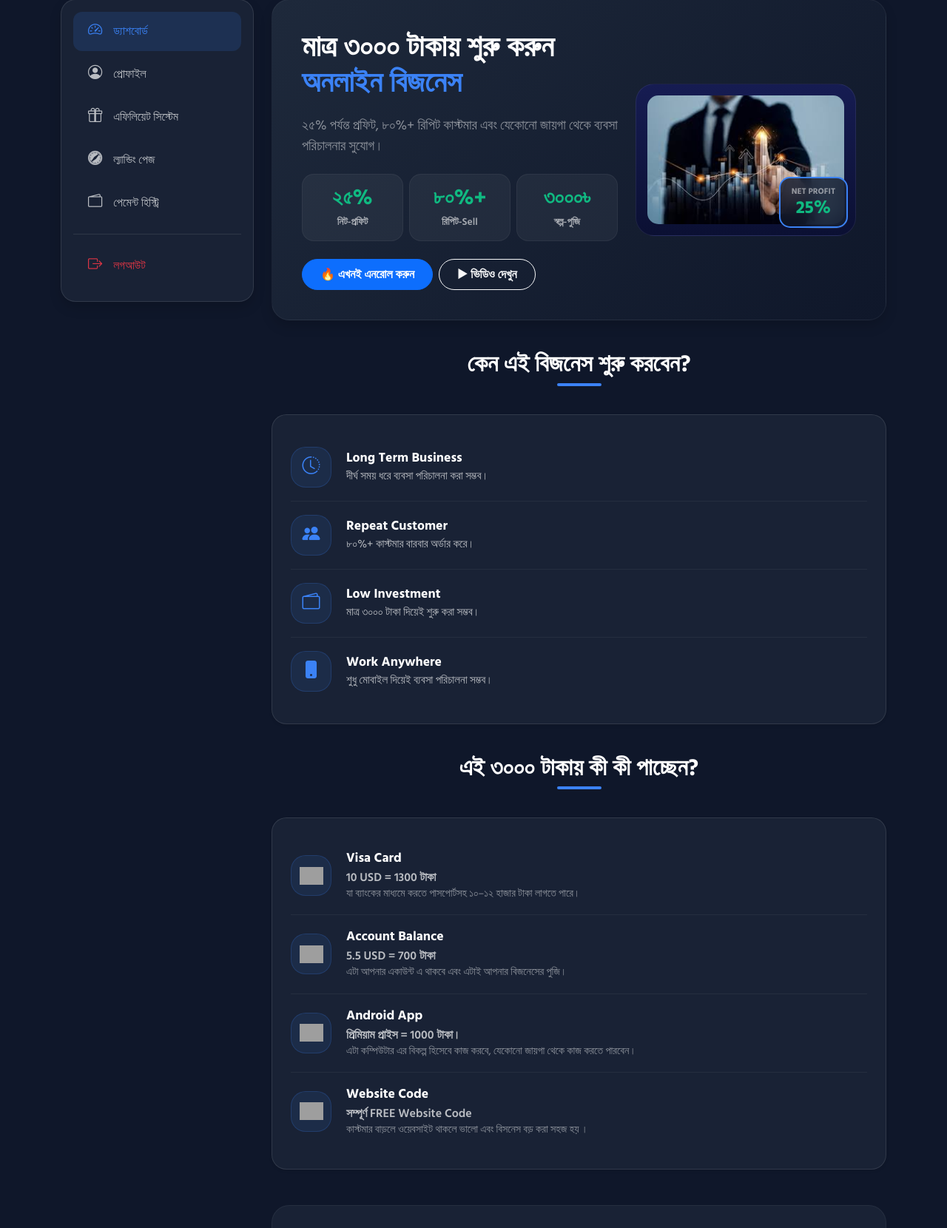
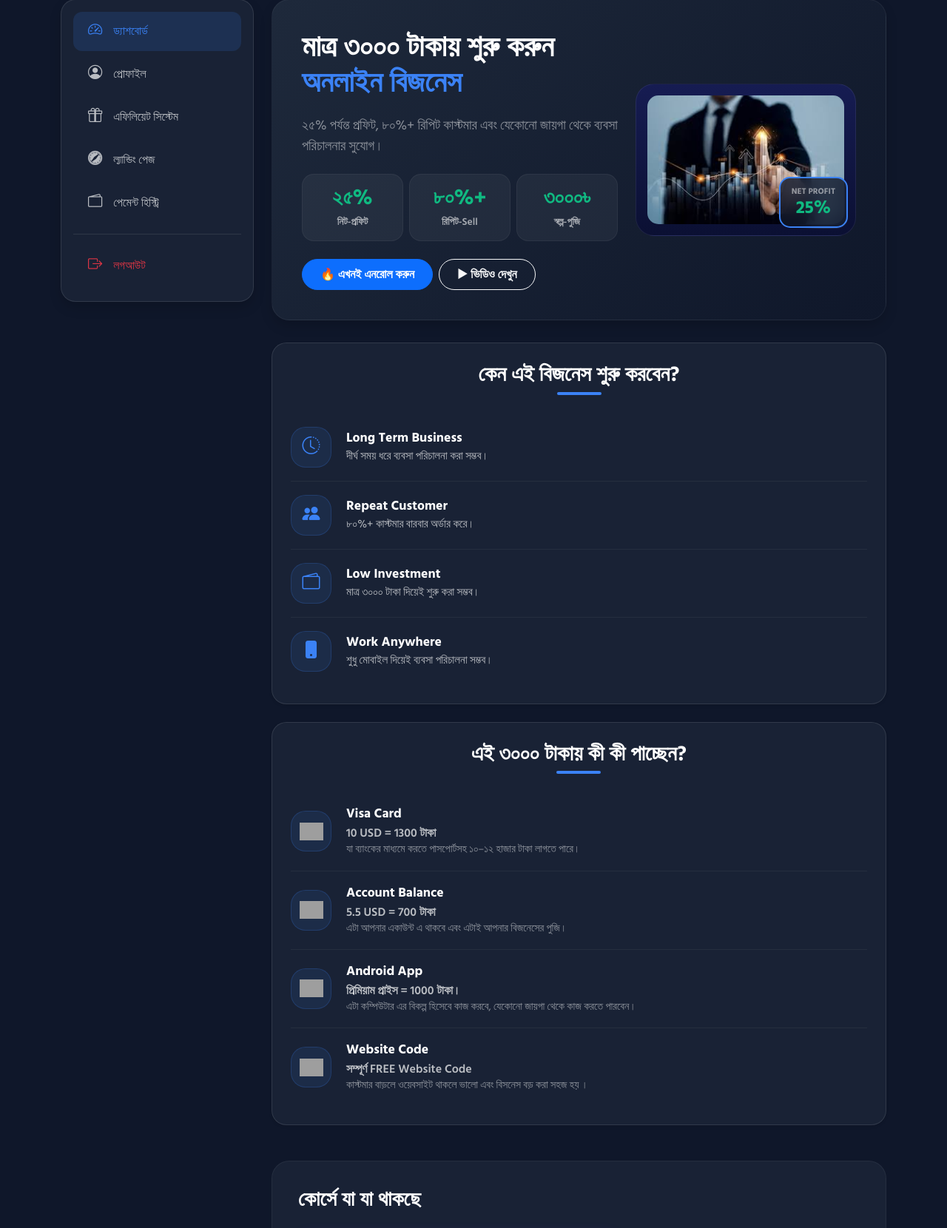
Before and after one commit to bamdyasin/coinbusiness, a PHP site: page /user/dashboard.php in a window 1280 px wide. Shown: the part 105-1765 px from the top of the page at 74% size. Run offline with PHP 8.4, Linux system fonts and the light colour scheme; the visitor is signed in with stand-in values (Sample User, id 1); grey boxes are pictures that could not be loaded.

Commit message:
designdone

```diff
--- a/user/dashboard.php
+++ b/user/dashboard.php
@@ -86,8 +86,8 @@ $extra_css = '
         .stats-item-box h3 { color: #10b981; font-weight: 800; margin-bottom: 5px; }
         .stats-label { font-size: 0.85rem !important; color: rgba(255,255,255,0.6); font-weight: 600; }
 
-        .section-title-box { text-align: center; margin: 40px 0 30px; }
-        .section-title-box h2 { font-weight: 700; font-size: 2rem; position: relative; display: inline-block; padding-bottom: 10px; }
+        .section-title-box { text-align: center; margin-bottom: 25px; }
+        .section-title-box h2 { font-weight: 700; font-size: 1.8rem; position: relative; display: inline-block; padding-bottom: 10px; margin-bottom: 0; }
         .section-title-box h2::after { content: ""; width: 60px; height: 4px; background: #3b82f6; position: absolute; bottom: 0; left: 50%; transform: translateX(-50%); border-radius: 10px; }
 
         /* Unified List Item Design */
@@ -223,9 +223,9 @@ include 'header.php';
                 </div>
             </div>
 
-            <!-- FEATURES CARD -->
-            <div class="section-title-box"><h2>কেন এই বিজনেস শুরু করবেন?</h2></div>
+            <!-- FEATURES CARD (Header Inside) -->
             <div class="app-card shadow-sm mb-4">
+                <div class="section-title-box"><h2>কেন এই বিজনেস শুরু করবেন?</h2></div>
                 <div class="list-item-row">
                     <div class="feature-icon-circle"><i class="bi bi-clock-history"></i></div>
                     <div class="feature-text-box">
@@ -256,9 +256,9 @@ include 'header.php';
                 </div>
             </div>
 
-            <!-- PACKAGES CARD (With Extra Info for Desktop) -->
-            <div class="section-title-box"><h2>এই ৩০০০ টাকায় কী কী পাচ্ছেন?</h2></div>
-            <div class="app-card shadow-sm">
+            <!-- PACKAGES CARD (Header Inside) -->
+            <div class="app-card shadow-sm mb-4">
+                <div class="section-title-box"><h2>এই ৩০০০ টাকায় কী কী পাচ্ছেন?</h2></div>
                 <div class="list-item-row">
                     <div class="feature-icon-circle"><img src="https://cdn-icons-png.flaticon.com/512/196/196578.png"></div>
                     <div class="feature-text-box">
```
